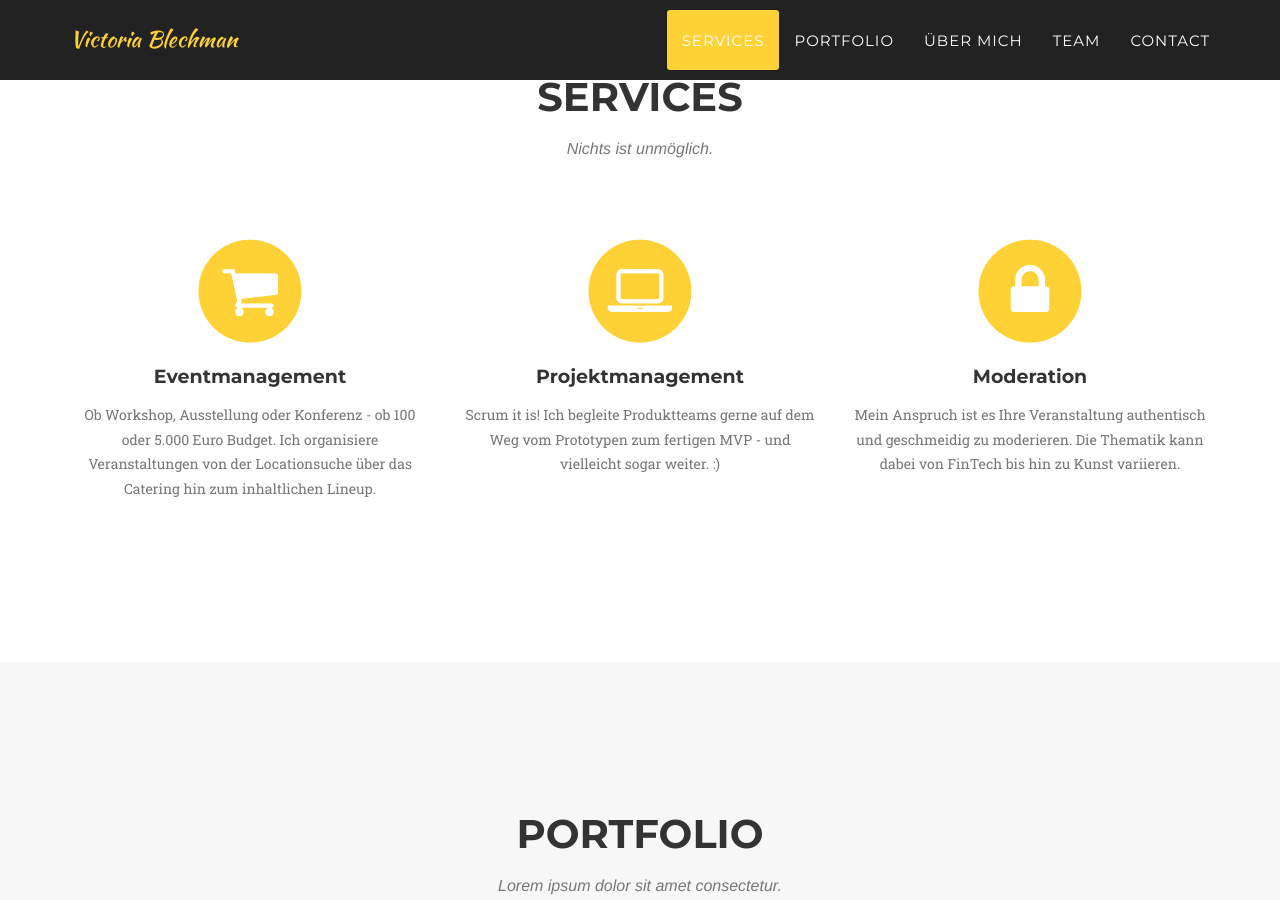
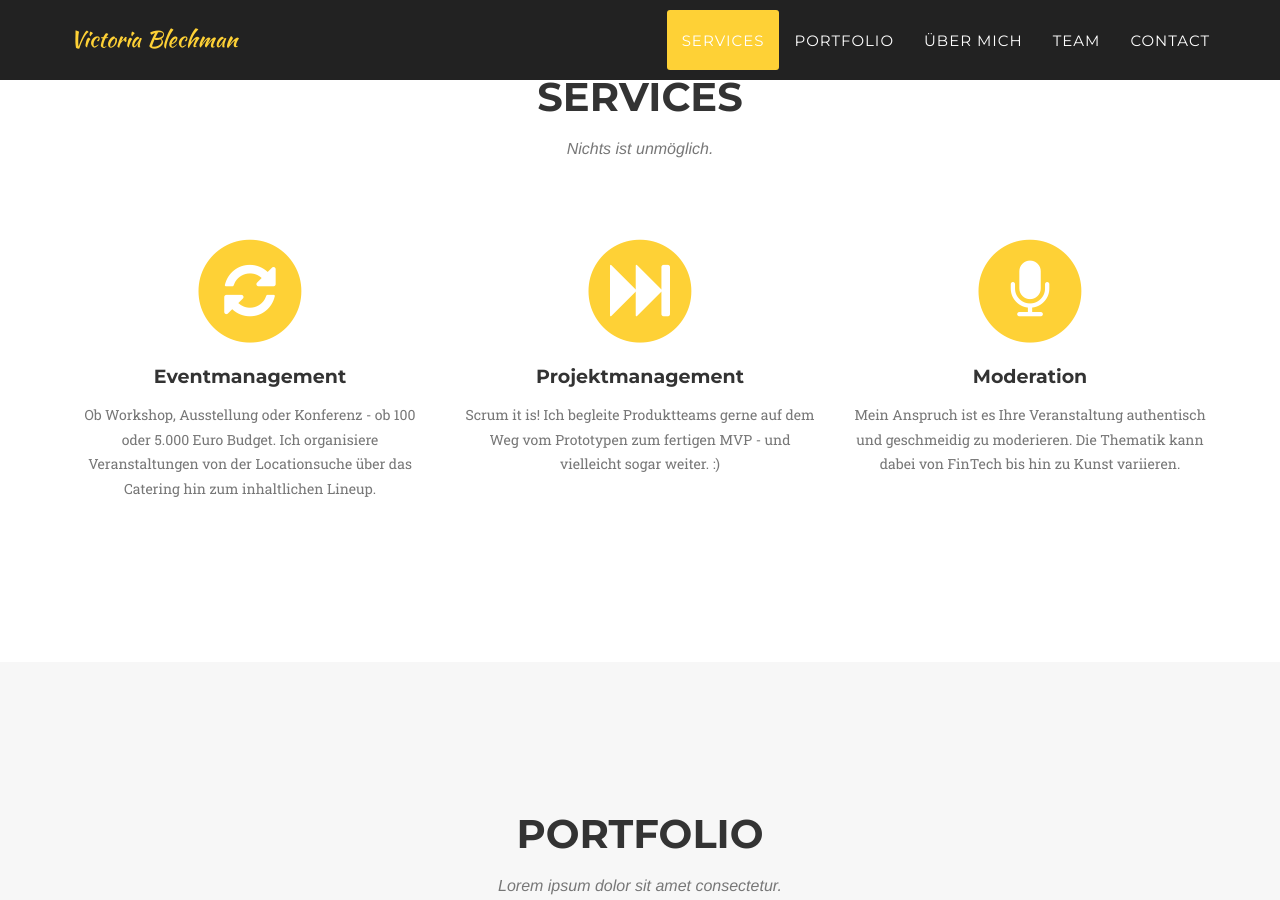
Before and after one commit to blechman/blechman.github.io, a Jekyll site: the page built from index.html, in a window 1280 px wide and 900 px high, scrolled down 843 px. Built offline with Jekyll 4.4.1, drawn with Linux system fonts in a browser that asks for light colours; some web fonts are replaced.

Commit message:
Update services.html

```diff
--- a/_includes/services.html
+++ b/_includes/services.html
@@ -11,7 +11,7 @@
                 <div class="col-md-4">
                     <span class="fa-stack fa-4x">
                         <i class="fa fa-circle fa-stack-2x text-primary"></i>
-                        <i class="fa fa-shopping-cart fa-stack-1x fa-inverse"></i>
+                        <i class="fa fa-refresh fa-stack-1x fa-inverse"></i>
                     </span>
                     <h4 class="service-heading">Eventmanagement</h4>
                     <p class="text-muted">Ob Workshop, Ausstellung oder Konferenz - ob 100 oder 5.000 Euro Budget. Ich organisiere Veranstaltungen von der Locationsuche über das Catering hin zum inhaltlichen Lineup.
@@ -20,7 +20,7 @@
                 <div class="col-md-4">
                     <span class="fa-stack fa-4x">
                         <i class="fa fa-circle fa-stack-2x text-primary"></i>
-                        <i class="fa fa-laptop fa-stack-1x fa-inverse"></i>
+                        <i class="fa fa-fast-forward fa-stack-1x fa-inverse"></i>
                     </span>
                     <h4 class="service-heading">Projektmanagement</h4>
                     <p class="text-muted">Scrum it is! Ich begleite Produktteams gerne auf dem Weg vom Prototypen zum fertigen MVP - und vielleicht sogar weiter. :)</p>
@@ -28,7 +28,7 @@
                 <div class="col-md-4">
                     <span class="fa-stack fa-4x">
                         <i class="fa fa-circle fa-stack-2x text-primary"></i>
-                        <i class="fa fa-lock fa-stack-1x fa-inverse"></i>
+                        <i class="fa fa-microphone fa-stack-1x fa-inverse"></i>
                     </span>
                     <h4 class="service-heading">Moderation</h4>
                     <p class="text-muted">Mein Anspruch ist es Ihre Veranstaltung authentisch und geschmeidig zu moderieren. Die Thematik kann dabei von FinTech bis hin zu Kunst variieren.
```
